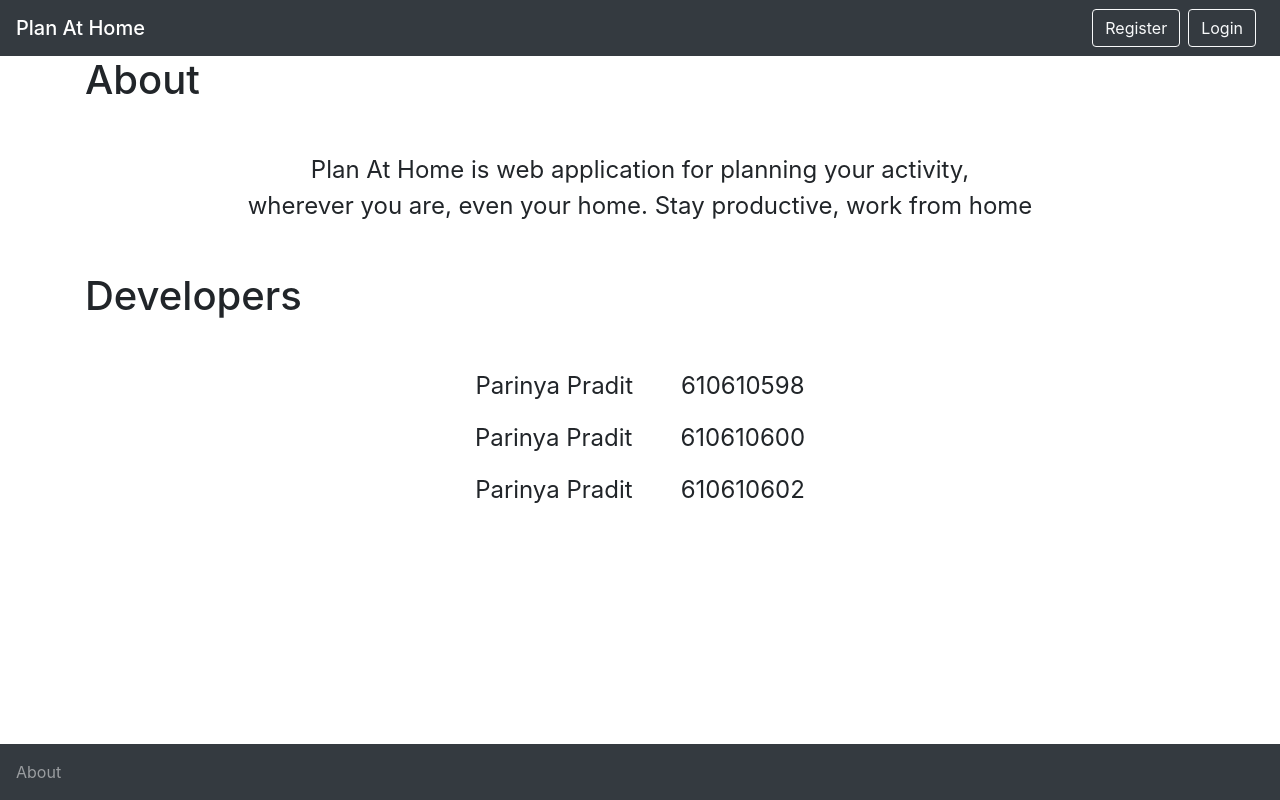
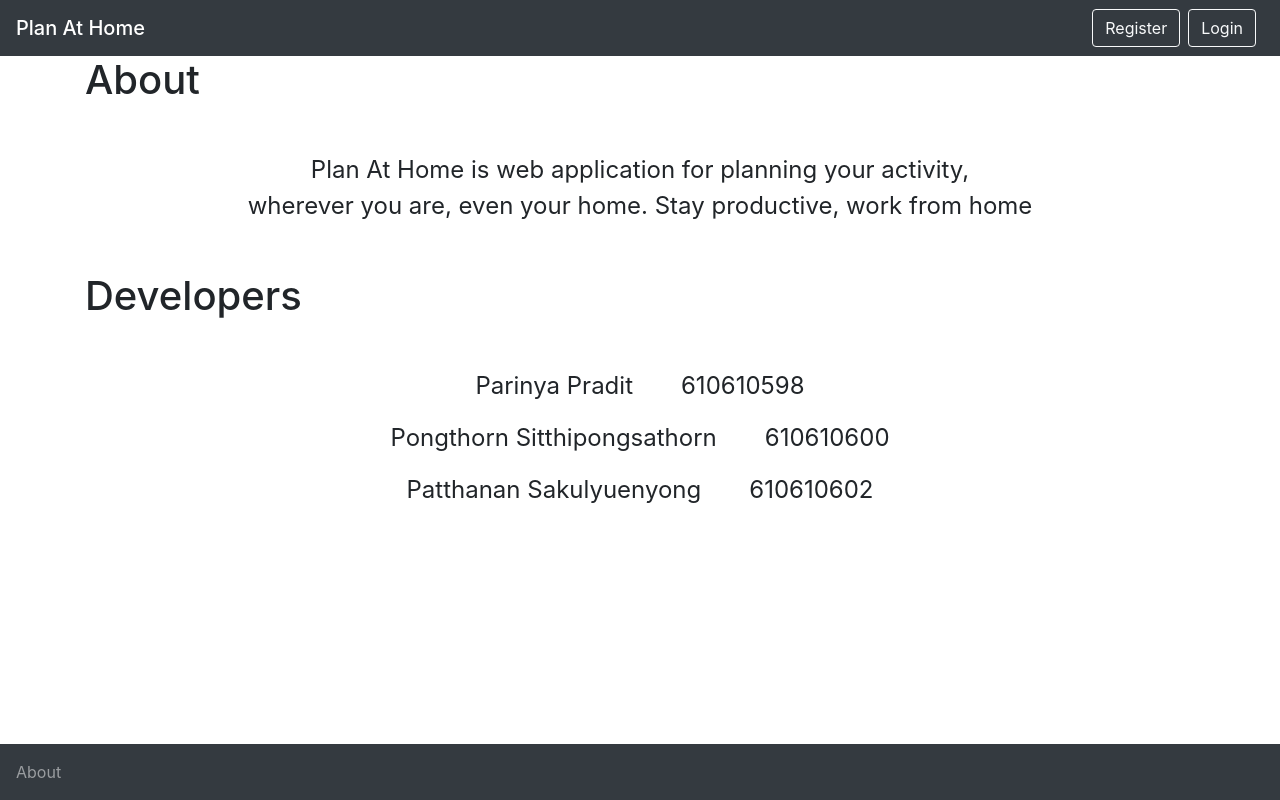
Before and after one commit to BevilKunG/plan-at-home, a React (Create React App) app in the folder client/: page /about in a window 1280 px wide. Built offline with nearby package versions, Linux system fonts and the light colour scheme.

Commit message:
change developer name

```diff
--- a/client/src/pages/About/About.js
+++ b/client/src/pages/About/About.js
@@ -20,11 +20,11 @@ const About = () => {
                         <span>610610598</span>
                     </p>
                     <p>
-                        <span className="mr-5">Parinya Pradit</span>
+                        <span className="mr-5">Pongthorn Sitthipongsathorn</span>
                         <span>610610600</span>
                     </p>
                     <p>
-                        <span className="mr-5">Parinya Pradit</span>
+                        <span className="mr-5">Patthanan Sakulyuenyong</span>
                         <span>610610602</span>
                     </p>
                 </div>
```
